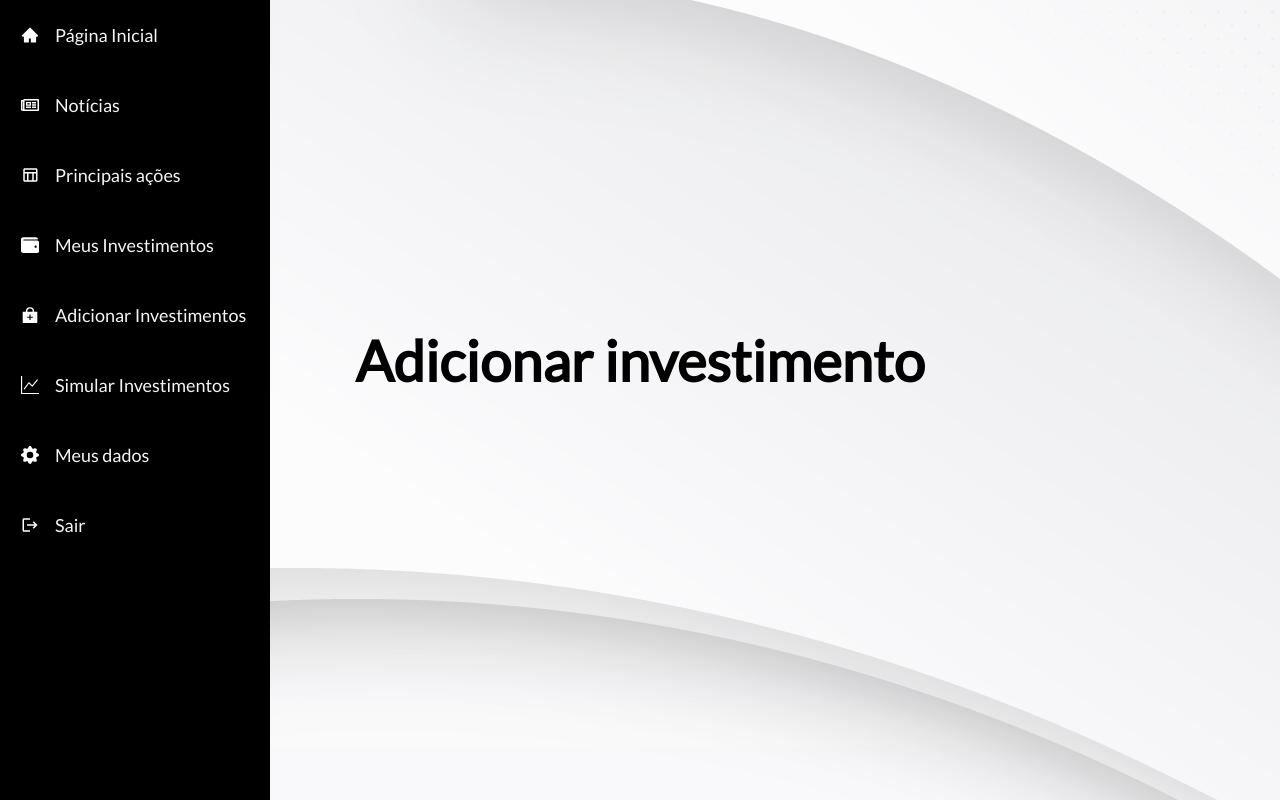
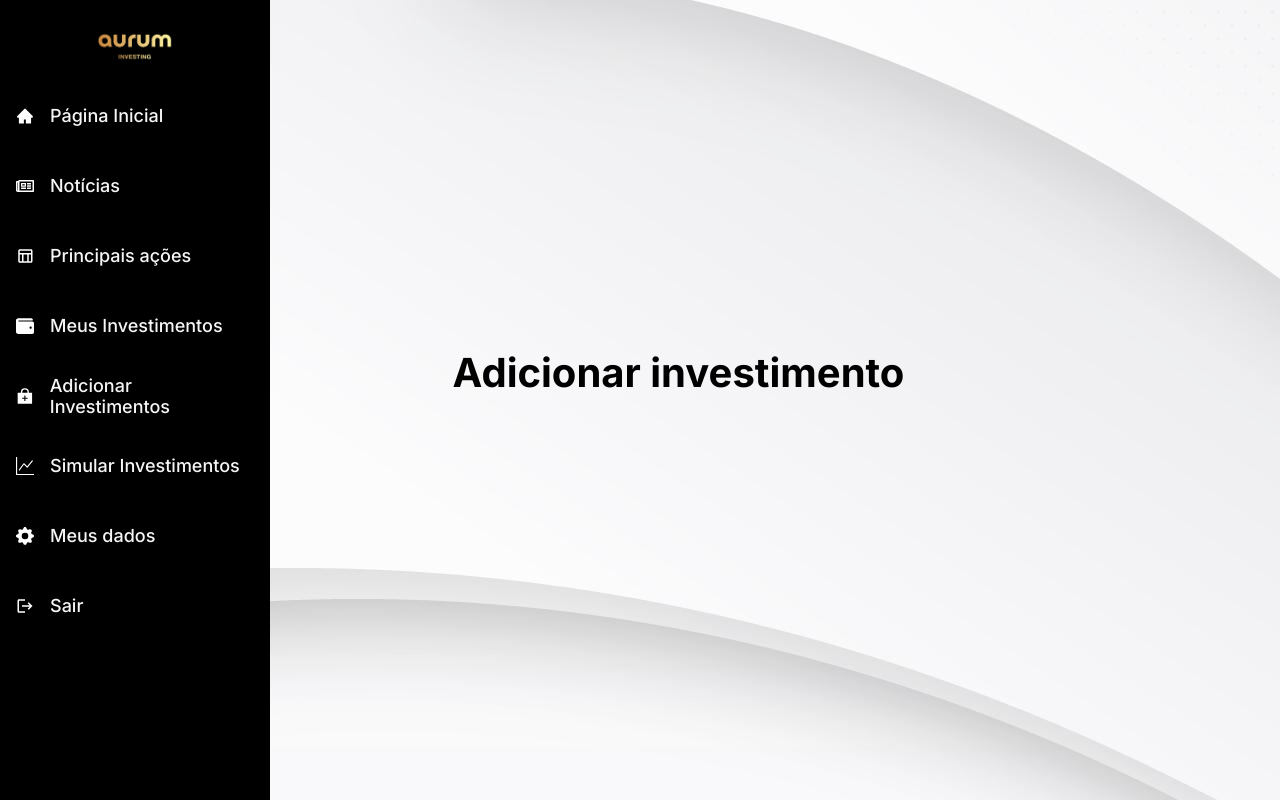
Before and after one commit to joaopflausino/Aurum-Front, a React (Create React App) app: page /ai in a window 1280 px wide. Built offline with nearby package versions, Linux system fonts and the light colour scheme.

Commit message:
página de notícias estruturada

```diff
--- a/src/Components/Navbar.css
+++ b/src/Components/Navbar.css
@@ -1,3 +1,10 @@
+@import url('https://fonts.googleapis.com/css2?family=Inter:wght@500&display=swap');
+
+* {
+  font-family: 'Inter', sans-serif;
+}
+
+
 .navbar{
     background-color: #000000;
     height : 80px;
@@ -17,11 +24,12 @@
     width: 270px;
     height: 100vh;
     display: flex;
-    justify-content: center;
     position: fixed;
     top: 0;
     left: -100%;
     transition: 850ms;
+    flex-direction: column;
+    align-items: center;
 }
 
 .nav-menu.active{
@@ -36,6 +44,8 @@
     padding: 5px;
     list-style: none;
     height: 70px;
+    margin: 0;
+    padding: 0;
 }
 
 .nav-text a {
@@ -47,13 +57,18 @@
     display: flex;
     align-items: center;
     padding: 0 16px;
+    transition: .6s;
+    margin: 0;
 }
 
 .nav-text a:hover{
     background-color: #FFC600;
     color: #000000;
-    font-weight: bold;
 }
+
+/* .nav-text a:hover > svg{
+    color: #000000;
+} */
 
 .nav-menu-items{
     width: 100%;
@@ -71,3 +86,8 @@
 span{
     margin-left: 16px;
 }
+
+.logo-aurum{
+    width: 6vw;
+    margin: 2em 0 1em 0;
+}
--- a/src/Components/Navbar.js
+++ b/src/Components/Navbar.js
@@ -4,6 +4,7 @@ import React, { useState } from 'react';
 import { IconContext } from 'react-icons';
 import * as FaIcons from 'react-icons/fa';
 import * as AiIcons from 'react-icons/ai';
+import imagem from '../shared/images/nome-aurum-investing.png';
 import { SidebarData } from './SidebarData';
 
 function Navbar() {
@@ -11,22 +12,14 @@ function Navbar() {
 
     const showSidebar = () => setSidebar(!sidebar);
 
-
     return (
         <>
             <IconContext.Provider value={{ color: '#fff' }}>
-                {/* <div className='navbar'>
-                <Link to='#' classname='menu-bars'>
-                    <FaIcons.FaBars onClick={showSidebar}/>
-                </Link>
-            </div> */}
                 <nav className={'nav-menu active'}>
+                    <div class="imagem">
+                    <img src={imagem} className="logo-aurum"/>
+                    </div>
                     <ul className='nav-menu-items' onClick={showSidebar}>
-                        {/* <li className='navbar-toggle'>
-                            <Link>
-                                <AiIcons.AiOutlineClose />
-                            </Link>
-                        </li> */}
                         {SidebarData.map((item, index) => {
                             return (
                                 <li key={index} className={item.cName} id={item.id}>
--- a/src/Pages/news/News.js
+++ b/src/Pages/news/News.js
@@ -8,31 +8,22 @@ function News() {
 
 
   async function APIGET() {
-    let response = await fetch("https://newsapi.org/v2/everything?q=bitcoin&apiKey=5a7f60e7d5164715bef3a0f5b0b0301d");
+    let response = await fetch("https://newsapi.org/v2/everything?q=mercado-financeiro&from=2022-11-11&to=2022-11-11&sortBy=popularity&apiKey=572353a32aed49179c9463f5eee0e609");
     let result = await response.json();
-    console.log(result)
-    console.log(result.articles);
-    let p = result.articles.map((a) => {
-      return <div class="p-8">
-        <div class="max-w-sm rounded overflow-hidden shadow-lg">
-          <img class="w-full" src={a.urlToImage} />
-          <div class="px-6 py-4">
-            <div class="font-bold text-xl mb-2">{a.title}</div>
-            <p class="text-gray-700 text-base">
-              {a.description}
-            </p>
-            <button class="font-bold text-xl mb-2"> <a href={a.url}>Read more</a></button>
-          </div>
-          <div class="px-6 pt-4 pb-2">
-            <span class="inline-block bg-gray-200 rounded-full px-3 py-1 text-sm font-semibold text-gray-700 mr-2 mb-2">#coding</span>
-            <span class="inline-block bg-gray-200 rounded-full px-3 py-1 text-sm font-semibold text-gray-700 mr-2 mb-2">#Akhilesh</span>
-            <span class="inline-block bg-gray-200 rounded-full px-3 py-1 text-sm font-semibold text-gray-700 mr-2 mb-2">#AI</span>
-          </div>
+
+    const news = result.articles.slice(0, 10).map(noticia => {
+      return <a className="noticia" href={noticia.url}>
+        <div className="imagem">
+          <img className="imagem-noticia" src={noticia.urlToImage} />
         </div>
-      </div>
+        <div className="texto">
+          <div className="titulo">{noticia.title}</div>
+          <div className="subtitulo">{noticia.description}</div>
+        </div>
+      </a>
     });
-    console.log(p);
-    setValue(p);
+
+    setValue(news);
   }
 
   useEffect(() => {
@@ -41,16 +32,16 @@ function News() {
 
   useEffect(() => {
     document.title = "Notícias"
- }, []);
+  }, []);
 
   return (
     <>
       <Navbar />
-      <div className='news'>
-        <h3>News {value}</h3>
+      <div className='container'>
+        <h3>Notícias do dia</h3>
+        <div className='noticias'>{value}</div>
       </div>
     </>
-
   );
 }
 
--- a/src/Pages/news/news.css
+++ b/src/Pages/news/news.css
@@ -0,0 +1,72 @@
+@import url('https://fonts.googleapis.com/css2?family=Inter:wght@500;700&display=swap');
+
+* {
+    font-family: 'Inter', sans-serif;
+}
+
+/* h3 {
+    margin-top: 10vh;
+} */
+
+.container {
+    display: flex;
+    flex-direction: column;
+}
+
+h3 {
+    margin: 6vh 0 3vh 0;
+    text-align: center;
+    margin-left: 6vw;
+    font-size: 40px;
+}
+
+a {
+    text-decoration: none;
+    color: inherit;
+}
+
+.noticias {
+    display: flex;
+    width: 100vw;
+    height: 100vh;
+    align-items: center;
+    flex-direction: column;
+    margin-left: 6vw;
+}
+
+.noticia {
+    display: flex;
+    align-items: center;
+    flex-direction: row;
+    width: 70%;
+    background-color: rgba(234, 234, 234, 0.531);
+    border: 1px solid rgb(216, 214, 214);
+    padding: 3vw;
+    margin: 2vw;
+    transition: transform .2s;
+}
+
+.noticia:hover {
+    transform: scale(1.1);
+}
+
+.imagem-noticia {
+    width: 30vw;
+}
+
+.texto {
+    display: flex;
+    flex-direction: column;
+    height: 100%;
+    margin: 1em 0 0 1em;
+}
+
+.titulo {
+    font-weight: 700;
+    font-size: 30px;
+}
+
+.subtitulo {
+    font-size: 20px;
+    margin: .5em 0 0 1em;
+}
```
